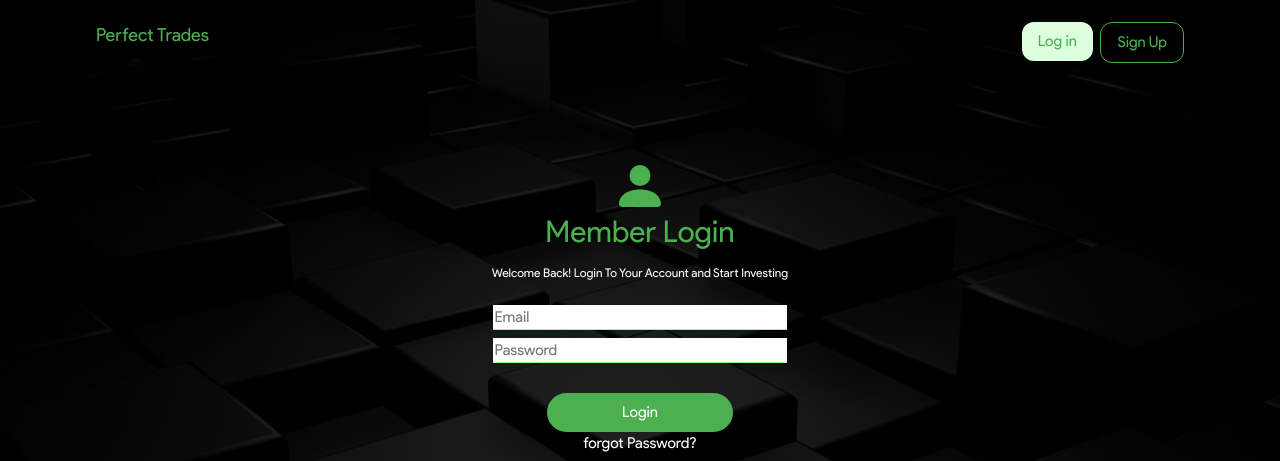
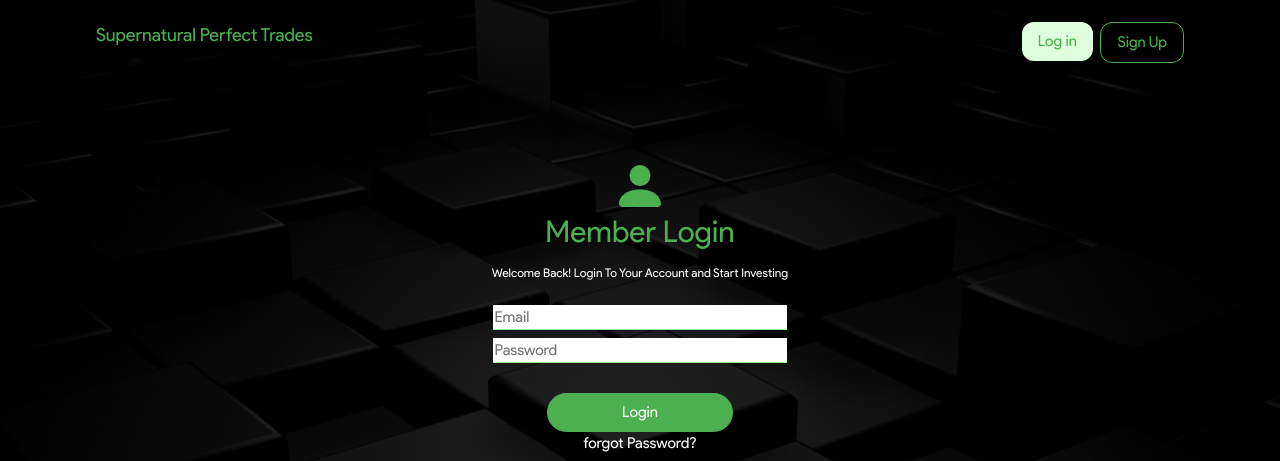
Before and after one commit to Codablack23/perfect_trade, a Flask app: page /login in a window 1280 px wide. Shown: the top 461 px of the page. Run offline with Flask 2, Linux system fonts and the light colour scheme; some libraries are stand-ins or nearby versions.

Commit message:
changed to supernatural

```diff
--- a/perfect_trade/templates/User/components/navigation.html
+++ b/perfect_trade/templates/User/components/navigation.html
@@ -1,5 +1,5 @@
 <nav>
-    <a href="/" class="w3-large w3-text-green">Perfect Trades</a> {% if Page=="Login" %}
+    <a href="/" class="w3-large w3-text-green">Supernatural Perfect Trades</a> {% if Page=="Login" %}
     <a href="/signup" class="w3-right ml-2"><button class="w3-button link-button  w3-text-green w3-border w3-hover-pale-green w3-hover-text-green w3-border-green">Sign Up</button></a>
     <a href="/login" class="w3-right "><button class="w3-button link-button w3-pale-green w3-text-green w3-hover-pale-green w3-hover-text-green">Log in</button></a> {% else %}
     <a href="/signup" class="w3-right ml-2"><button class="w3-button link-button w3-pale-green w3-text-green w3-hover-pale-green w3-hover-text-green ">Sign Up</button></a>
--- a/perfect_trade/templates/User/user_layout.html
+++ b/perfect_trade/templates/User/user_layout.html
@@ -4,7 +4,7 @@
 <head>
     <meta charset="UTF-8">
     <meta name="viewport" content="width=device-width, initial-scale=1.0">
-    <title>Perfect Trade | {{Page}}</title>
+    <title>Supernatural Perfect Trade | {{Page}}</title>
     <link rel="stylesheet" href="{{url_for('static', filename='css/w3.css')}}">
     <link rel="stylesheet" href="{{url_for('static', filename='css/index.css')}}">
     <link rel="stylesheet" href="{{url_for('static', filename='/bootstrap/css/bootstrap.css')}}">
```
